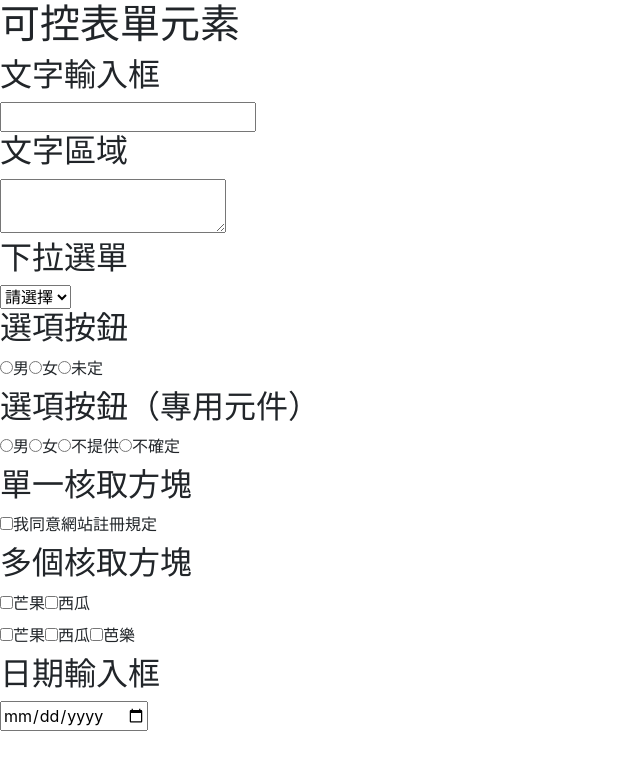
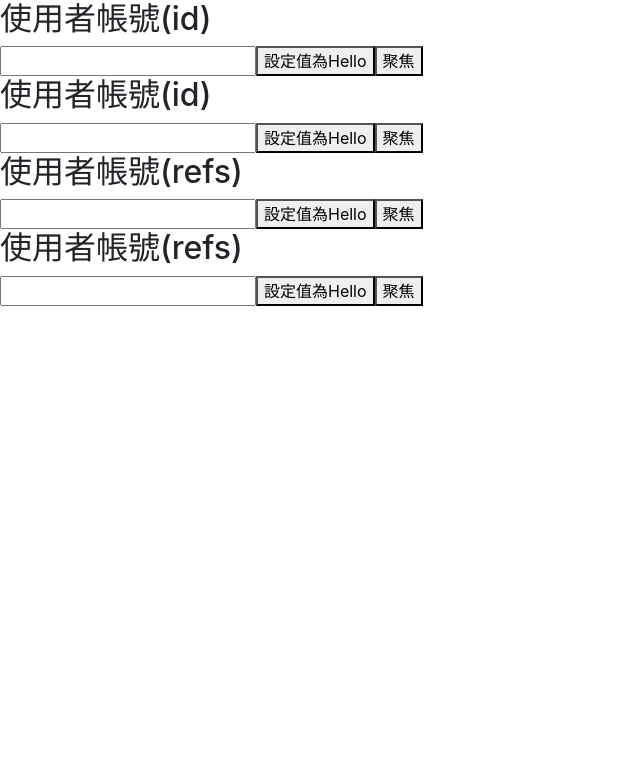
Before and after one commit to karinhsin/React_tutorial, a React (Create React App) app: page / in a window 1280 px wide. Shown: the top 770 px of the page, without its empty margins (0-640 px from the left). Built offline with nearby package versions, Linux system fonts and the light colour scheme.

Commit message:
新增refs vs id範例

```diff
--- a/src/App.js
+++ b/src/App.js
@@ -1,214 +1,20 @@
-import React, { useState } from 'react'
-import RadioButton from './components/RadioButton'
-import CheckBox from './components/CheckBox'
+import React from 'react'
+import InputId from './components/InputId'
+import InputRefs from './components/InputRefs'
 
 function App(props) {
-  const [inputText, setInputText] = useState('')
-  const [textArea, setTextArea] = useState('')
-  const [selectedOption, setSelectedOption] = useState('') //注意初始值
-  //radio 狀態紀錄是被選中選項按鈕的值
-  const [gender, setGender] = useState('')
-  //radio - 專用元件
-  const [gender2, setGender2] = useState('')
-  const genderOptions = ['男', '女', '不提供', '不確定']
-  //checkbox - single
-  const [agree, setAgree] = useState(false)
-  // checkbox - group
-  const [likeList, setLikeList] = useState([])
-  // checkbox - group - 專用元件
-  const [likeList2, setLikeList2] = useState([])
-  const fruitOptions = ['芒果', '西瓜', '芭樂']
-  const [birth, setBirth] = useState('')
-
   return (
     <>
-      <h1>可控表單元素</h1>
-      {/* 讓程式碼比較方便折疊加section */}
-      <section id="inputText">
-        <h2>文字輸入框</h2>
-        <input
-          type="text"
-          value={inputText}
-          onChange={(e) => {
-            setInputText(e.target.value)
-          }}
-        />
-      </section>
-
-      <section id="textArea">
-        <h2>文字區域</h2>
-        <textarea
-          value={textArea}
-          onChange={(e) => {
-            setTextArea(e.target.value)
-          }}
-        />
-      </section>
-
-      <section id="selectedOption">
-        <h2>下拉選單</h2>
-        <select
-          value={selectedOption}
-          onChange={(e) => {
-            setSelectedOption(e.target.value)
-          }}
-        >
-          {/* 第一個值會用state的初始值 */}
-          <option value="">請選擇</option>
-          <option value="雞腿">雞腿</option>
-          <option value="魯肉">魯肉</option>
-          <option value="排骨">排骨</option>
-        </select>
-      </section>
-
-      <section id="radioGroup">
-        <h2>選項按鈕</h2>
-        {/* 這邊的value不一定會用到 只是代表是哪個被選中 */}
-        <input
-          type="radio"
-          value="男"
-          checked={gender === '男'}
-          onChange={(e) => {
-            setGender(e.target.value)
-          }}
-        />
-        <label>男</label>
-        <input
-          type="radio"
-          value="女"
-          checked={gender === '女'}
-          onChange={(e) => {
-            setGender(e.target.value)
-          }}
-        />
-        <label>女</label>
-        <input
-          type="radio"
-          value="未定"
-          checked={gender === '未定'}
-          onChange={(e) => {
-            setGender(e.target.value)
-          }}
-        />
-        <label>未定</label>
-      </section>
-
-      <section id="radioButton">
-        <h2>選項按鈕（專用元件）</h2>
-        {genderOptions.map((v, i) => {
-          return (
-            <RadioButton
-              key={i}
-              value={v}
-              checkedValue={gender2}
-              setCheckedValue={setGender2}
-            />
-          )
-        })}
-      </section>
-
-      <section id="checkboxSingle">
-        <h2>單一核取方塊</h2>
-        <input
-          type="checkbox"
-          checked={agree}
-          onChange={(e) => {
-            setAgree(e.target.checked)
-          }}
-        />
-        <label>我同意網站註冊規定</label>
-      </section>
-
-      <section id="checkboxGroup">
-        <h2>多個核取方塊</h2>
-        <input
-          type="checkbox"
-          value="芒果"
-          checked={likeList.includes('芒果')}
-          onChange={(e) => {
-            //toggle（切換）
-            //如果這選項在陣列中 -> 移出陣列（新的陣列裡面不會有這個值）
-            if (likeList.includes(e.target.value)) {
-              //1.拷貝新陣列
-              //2.在新陣列裡面做處理
-              //filter過濾掉剛好不是這個值
-              const newLikeList = likeList.filter((v, i) => {
-                return v !== e.target.value
-              })
-
-              // //for迴圈語法
-              // const newLikeList = []
-              // for(let i = 0; i < likeList.length; i++) {
-              //   if(likeList[i]!== e.target.value) {
-              //     newLikeList.push(likeList[i])
-              //   }
-              // }
-
-              //3.設定回狀態
-              setLikeList(newLikeList)
-            } else {
-              // 如果這選項 不在 陣列中 -> 加入陣列
-              //1. 拷貝新陣列
-              //2. 新陣列中作處理
-              const newLikeList = [...likeList, e.target.value]
-              //3. 設定回狀態
-              setLikeList(newLikeList)
-            }
-          }}
-        />
-        <label>芒果</label>
-        <input
-          type="checkbox"
-          value="西瓜"
-          checked={likeList.includes('西瓜')}
-          onChange={(e) => {
-            // toggle(切換)
-            // 如果這選項 在 陣列中 -> 移出陣列
-            if (likeList.includes(e.target.value)) {
-              //1. 拷貝新陣列
-              //2. 新陣列中作處理
-              const newLikeList = likeList.filter((v, i) => {
-                return v !== e.target.value
-              })
-
-              //3. 設定回狀態
-              setLikeList(newLikeList)
-            } else {
-              // 如果這選項 不在 陣列中 -> 加入陣列
-              //1. 拷貝新陣列
-              //2. 新陣列中作處理
-              const newLikeList = [...likeList, e.target.value]
-              //3. 設定回狀態
-              setLikeList(newLikeList)
-            }
-          }}
-        />
-        <label>西瓜</label>
-      </section>
-      <section id="checkboxGroup2">
-        {fruitOptions.map((v, i) => {
-          return (
-            <CheckBox
-              key={i}
-              value={v}
-              checkedValueList={likeList2}
-              setCheckedValueList={setLikeList2}
-            />
-          )
-        })}
-      </section>
-
-      <section id="birth">
-        <h2>日期輸入框</h2>
-        <input
-          type="date"
-          value={birth}
-          onChange={(e) => {
-            setBirth(e.target.value)
-          }}
-        />
-      </section>
+      <InputId />
+      <InputId />
+      <InputRefs />
+      <InputRefs />
     </>
+    // 為什麼要使用ref而不用id
+    // 1.元件生命週期問題
+    // refs可以確保這個東西會出現在網頁上，id不一定
+    // 2.元件的可重複利用性
+    // 使用id的話，如果重複使用兩次同樣的元件，只有第一個跑得出來，第二個會當作沒看到
   )
 }
 
--- /dev/null
+++ b/src/components/InputId.js
@@ -0,0 +1,26 @@
+import React from 'react'
+
+function InputId(props) {
+    return (
+        <>
+            <h2>使用者帳號(id)</h2>
+            <input type="text" id="username" />
+            <button
+                onClick={() => {
+                    document.getElementById('username').value = 'Hello'
+                }}
+            >
+                設定值為Hello
+      </button>
+            <button
+                onClick={() => {
+                    document.getElementById('username').focus()
+                }}
+            >
+                聚焦
+      </button>
+        </>
+    )
+}
+
+export default InputId
--- /dev/null
+++ b/src/components/InputRefs.js
@@ -0,0 +1,28 @@
+import React, { useRef } from 'react'
+
+function InputRefs(props) {
+    const inputRef = useRef()
+
+    return (
+        <>
+            <h2>使用者帳號(refs)</h2>
+            <input type="text" ref={inputRef} />
+            <button
+                onClick={() => {
+                    inputRef.current.value = 'Hello'
+                }}
+            >
+                設定值為Hello
+      </button>
+            <button
+                onClick={() => {
+                    inputRef.current.focus()
+                }}
+            >
+                聚焦
+      </button>
+        </>
+    )
+}
+
+export default InputRefs
```
